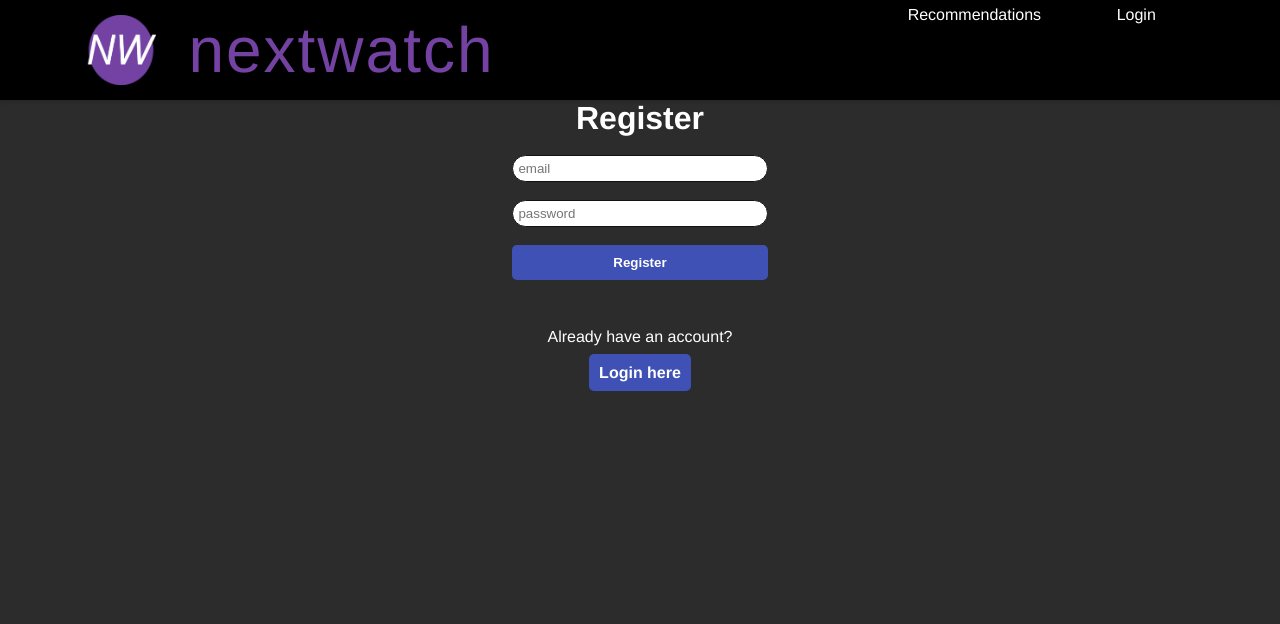
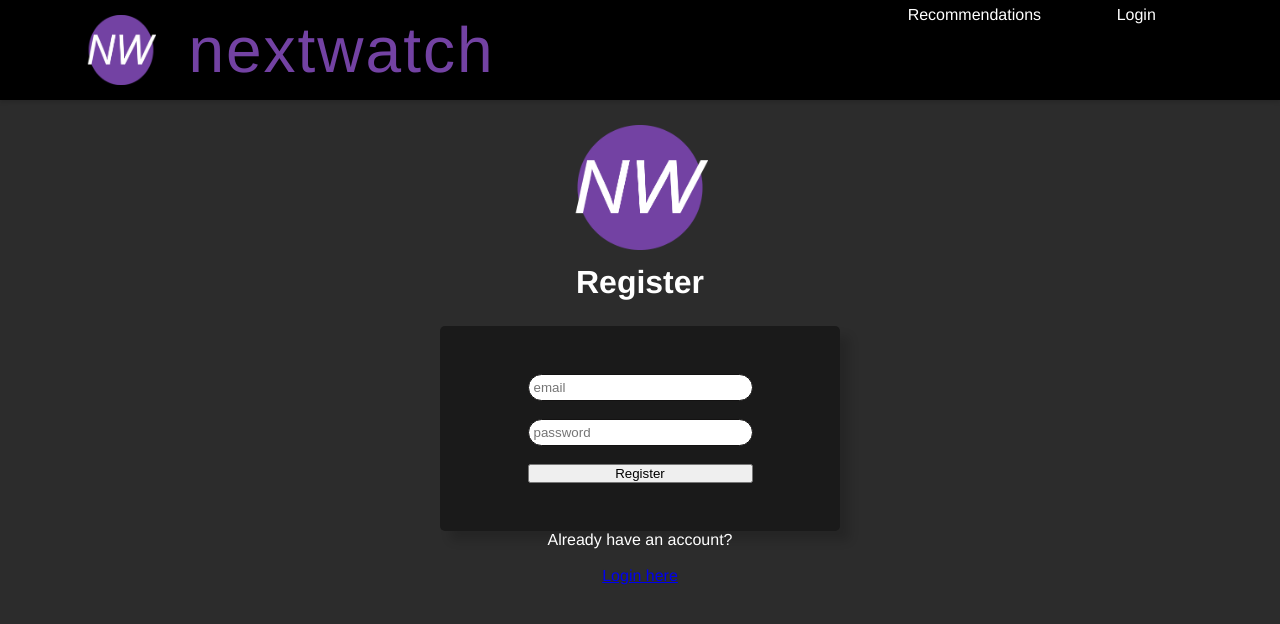
Before and after one commit to zxue03/nextwatch, a website: page public/register.html in a window 1280 px wide. Drawn offline with nearby package versions, Linux system fonts and the light colour scheme.

Commit message:
reverted styling

```diff
--- a/public/register.html
+++ b/public/register.html
@@ -7,7 +7,9 @@
     <link rel="icon" href="assets/logo.png" />
     <link rel="stylesheet" type="text/css" href="general.css">
     <script src="https://cdnjs.cloudflare.com/ajax/libs/jquery/3.4.0/jquery.min.js"></script>
-    <style type="text/css">
+    <link rel="stylesheet" type="text/css" href="box.css" />
+
+    <!-- <style type="text/css">
 
     *:focus {outline:none !important}
     .container-form {
@@ -51,7 +53,7 @@
         background-color: #aaa;
     }
     A {text-decoration: none;}
-    </style>
+    </style> -->
   </head>
   <body style="text-align: center">
     <header id="navbar">
@@ -76,6 +78,7 @@
       </nav>
     </header>
     <script src="nav.js"></script>
+    <img class="big-logo" src="assets/logo.png" />
 
     <h1>Register</h1>
     <div class="container-form">
```
Also changed, not shown: public/login.html (+3 -4 lines).
